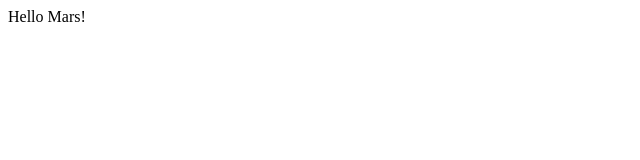
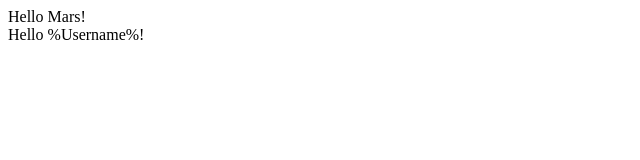
Before and after one commit to IvanSankov/lf_study, a React app: page / in a window 1280 px wide. Shown: the top 160 px of the page, without its empty margins (0-640 px from the left). Built offline with nearby package versions, Linux system fonts and the light colour scheme.

Commit message:
Занятие 2: добавлен фрагмент в компонент App и условный рендеринг в Welcome компонент

```diff
--- a/src/App.js
+++ b/src/App.js
@@ -3,7 +3,12 @@ import Welcome from "./components/Welcome";
 
 class App extends React.Component {
   render() {
-    return <Welcome name="Mars" />
+    return (
+      <>
+        <Welcome name="Mars" />
+        <Welcome />
+      </>
+    )
   }
 }
 
--- a/src/components/Welcome.js
+++ b/src/components/Welcome.js
@@ -3,7 +3,8 @@ import React from 'react';
 class Welcome extends React.Component{
   render() {
     const { name } = this.props;
-    return <div>Hello {name}!</div>
+
+    return <div>Hello {name || '%Username%'}!</div>
   }
 }
 
```
